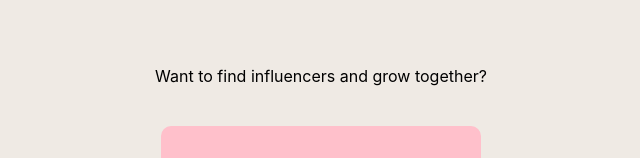
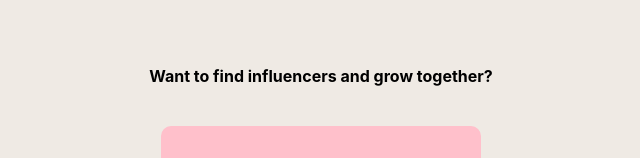
Before and after one commit to ZainNoor99/fluence, a React (Create React App) app: page / in a window 1280 px wide. Shown: the part 308-466 px from the top of the page, without its empty margins (639-1279 px from the left). Built offline with nearby package versions, Linux system fonts and the light colour scheme.

Commit message:
Bolded find text

```diff
--- a/src/App.css
+++ b/src/App.css
@@ -21,6 +21,7 @@
 .mainFind {
   font-size: 16px;
   padding-bottom: 3vh;
+  font-weight: bold;
 }
 
 .mainButton {
```
